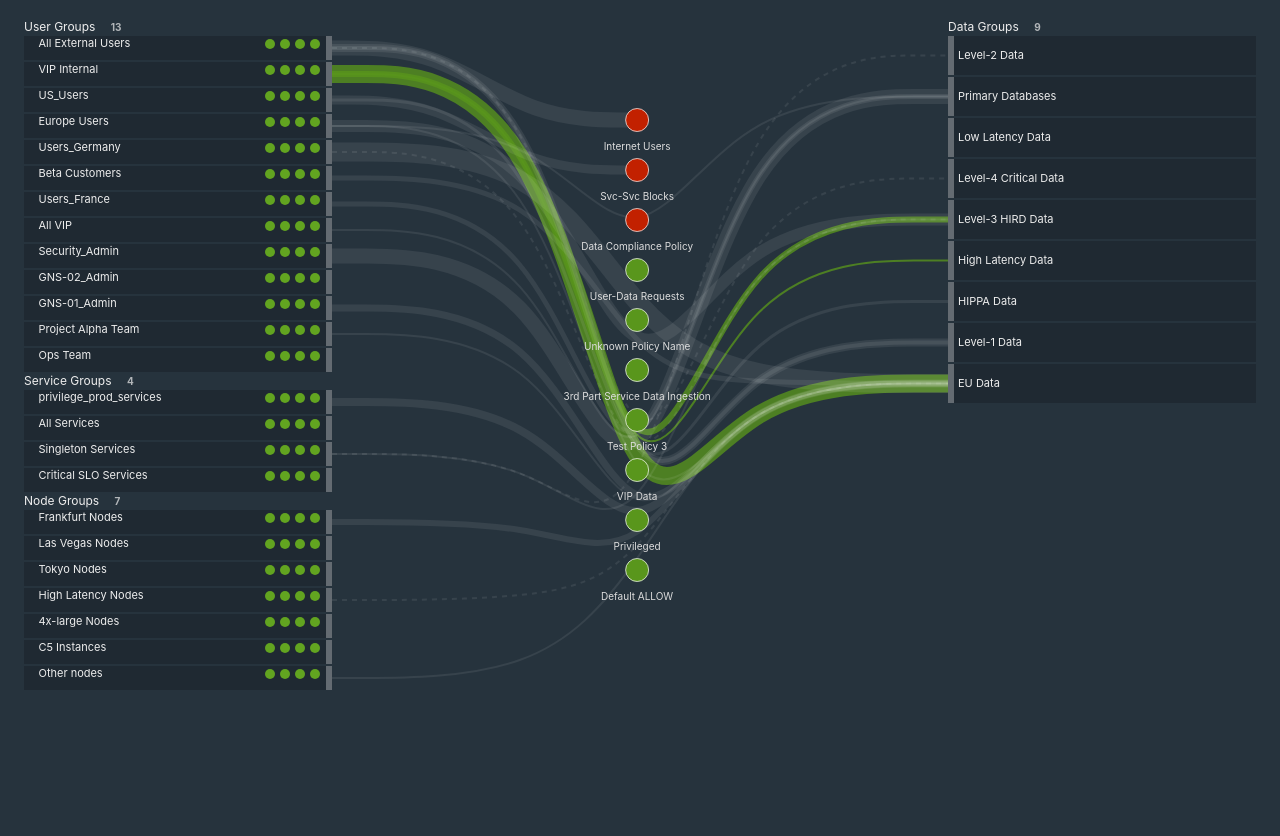
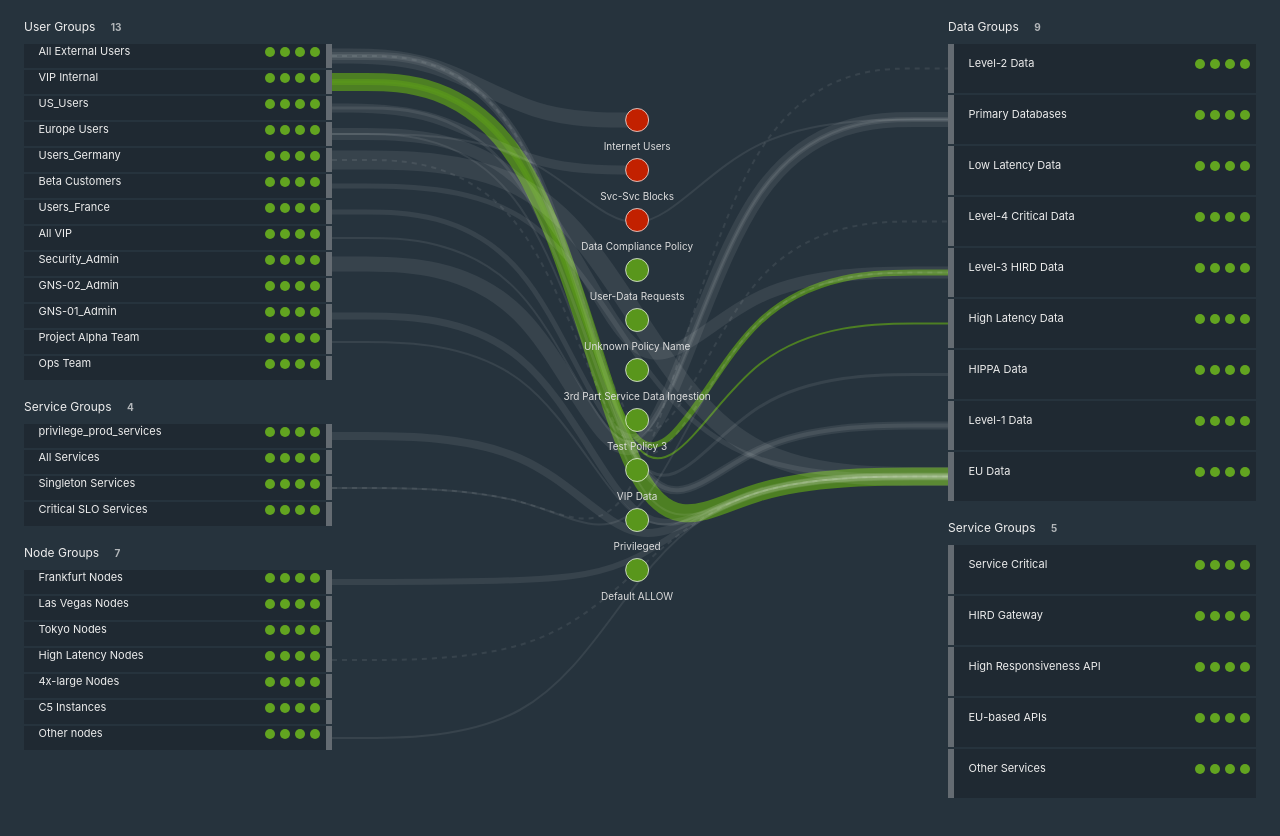
Before and after one commit to rostag/exp, an Angular app: page / in a window 1280 px wide. Shown: the top 836 px of the page. Before the commit the page ends 800 px from the top, so only its background shows below. Built offline with nearby package versions, Linux system fonts and the light colour scheme.

Commit message:
Update for deploy

```diff
--- a/src/app/acp-groups/acp-groups.component.html
+++ b/src/app/acp-groups/acp-groups.component.html
@@ -1,6 +1,6 @@
 <div class="section-title">
-  <clr-icon [shape]="icon" class="user-icon"></clr-icon>
-  {{title}} <span>{{collection?.length}}</span>
+  <clr-icon [attr.shape]="icon" class="user-icon"></clr-icon>
+  {{ title }} <span>{{ collection?.length }}</span>
 </div>
 <div
   *ngFor="let src of collection"
@@ -12,8 +12,20 @@
 >
   <div class="item-header">
     <div class="expander" (click)="expandSource(src)">
-      <clr-icon shape="caret" style="transform: rotate(90deg);" *ngIf="!src.expanded"></clr-icon>
-      <clr-icon shape="caret" style="transform: rotate(180deg);" *ngIf="src.expanded"></clr-icon>
+      <clr-icon
+        shape="caret"
+        style="transform: rotate(90deg);"
+        *ngIf="!src.expanded"
+        title="Expand item"
+        size="16"
+      ></clr-icon>
+      <clr-icon
+        shape="caret"
+        style="transform: rotate(180deg);"
+        *ngIf="src.expanded"
+        title="Collapse item"
+        size="16"
+      ></clr-icon>
     </div>
 
     <div class="text">{{ src.label }}</div>
@@ -28,9 +40,9 @@
     </div>
   </div>
   <div class="contents">
-    <h3>Group details</h3>
-    <p>ID: {{ src.id }}</p>
-    <p>Type: {{ src.type }}</p>
-    <p>Items count: {{ src.items?.length || 0 }}</p>
+    <h5>Group details</h5>
+    <div>ID: {{ src.id }}</div>
+    <div>Type: {{ src.type }}</div>
+    <div>Items count: {{ src.items?.length || 0 }}</div>
   </div>
 </div>
--- a/src/app/acp-groups/acp-groups.component.scss
+++ b/src/app/acp-groups/acp-groups.component.scss
@@ -1,8 +1,10 @@
 :host {
   display: block;
+  margin-bottom: 20px;
 
   .section-title {
     margin-top: -2px;
+    margin-bottom: 8px;
     font-size: 12px;
     line-height: 18px;
     color: #ffffff;
--- a/src/app/acp-groups/acp-groups.component.ts
+++ b/src/app/acp-groups/acp-groups.component.ts
@@ -6,8 +6,7 @@ import { ResourceGroup } from '../flow-diagram/data-model';
   templateUrl: './acp-groups.component.html',
   styleUrls: ['./acp-groups.component.scss'],
 })
-export class GroupsComponent implements OnInit {
-
+export class AcpPostureGroupsComponent implements OnInit {
   @Input() icon: string;
   @Input() title: string;
   @Input() collection;
@@ -15,8 +14,7 @@ export class GroupsComponent implements OnInit {
   @Output() itemSelected = new EventEmitter<any>();
   @Output() itemSet = new EventEmitter<any>();
 
-  ngOnInit() {
-  }
+  ngOnInit() {}
 
   public selectSource(src: ResourceGroup) {
     this.itemSelected.emit(src);
--- a/src/app/app.module.ts
+++ b/src/app/app.module.ts
@@ -4,13 +4,13 @@ import { NgModule, CUSTOM_ELEMENTS_SCHEMA } from '@angular/core';
 import { AppRoutingModule } from './app-routing.module';
 import { AppComponent } from './app.component';
 import { FlowDiagramComponent } from './flow-diagram/diagram.component';
-import { GroupsComponent } from './acp-groups/acp-groups.component';
+import { AcpPostureGroupsComponent } from './acp-groups/acp-groups.component';
 
 @NgModule({
   declarations: [
     AppComponent,
     FlowDiagramComponent,
-    GroupsComponent
+    AcpPostureGroupsComponent
   ],
   imports: [
     BrowserModule,
--- a/src/app/flow-diagram/dataset.ts
+++ b/src/app/flow-diagram/dataset.ts
@@ -29,7 +29,7 @@ export const sources: ResourceGroup[] = [
     label: 'Users_Germany',
     id: 'source-5',
     type: RESOURCE_GROUP_TYPE.USER,
-    items: []
+    items: [],
   },
   {
     label: 'Beta Customers',
@@ -173,6 +173,33 @@ export const destinations: ResourceGroup[] = [
     label: 'EU Data',
     id: 'destination-9',
     type: RESOURCE_GROUP_TYPE.DATA,
+  },
+
+
+  {
+    label: 'Service Critical',
+    id: 'destination-10',
+    type: RESOURCE_GROUP_TYPE.SERVICE,
+  },
+  {
+    label: 'HIRD Gateway',
+    id: 'destination-11',
+    type: RESOURCE_GROUP_TYPE.SERVICE,
+  },
+  {
+    label: 'High Responsiveness API',
+    id: 'destination-12',
+    type: RESOURCE_GROUP_TYPE.SERVICE,
+  },
+  {
+    label: 'EU-based APIs',
+    id: 'destination-13',
+    type: RESOURCE_GROUP_TYPE.SERVICE,
+  },
+  {
+    label: 'Other Services',
+    id: 'destination-14',
+    type: RESOURCE_GROUP_TYPE.SERVICE,
   },
 ];
 
--- a/src/app/flow-diagram/diagram.component.html
+++ b/src/app/flow-diagram/diagram.component.html
@@ -7,23 +7,23 @@
         [collection]="byType(sources, 'USER')"
         (itemSelected)="selectSource($event)"
         (itemSet)="setSource($event)"
-        >
+      >
       </app-acp-groups>
       <app-acp-groups
         [icon]="'applications'"
         [title]="'Service Groups'"
         [collection]="byType(sources, 'SERVICE')"
         (itemSelected)="selectSource($event)"
-        (itemSet)="setSource($event)">
-        >
+        (itemSet)="setSource($event)"
+      >
       </app-acp-groups>
       <app-acp-groups
         [icon]="'rack-server'"
         [title]="'Node Groups'"
         [collection]="byType(sources, 'NODE')"
         (itemSelected)="selectSource($event)"
-        (itemSet)="setSource($event)">
-        >
+        (itemSet)="setSource($event)"
+      >
       </app-acp-groups>
     </div>
 
@@ -32,18 +32,22 @@
     </div>
 
     <div class="destinations">
-      <div class="section-title">
-        <clr-icon shape="data-cluster"></clr-icon>
-        Data Groups <span>9</span>
-      </div>
-      <div
-        *ngFor="let destination of byType(destinations, 'DATA')"
-        [id]="destination.id"
-        class="list-item"
-        title="{{ destination.id }}"
+      <app-acp-groups
+        [icon]="'data-cluster'"
+        [title]="'Data Groups'"
+        [collection]="byType(destinations, 'DATA')"
+        (itemSelected)="selectDestination($event)"
+        (itemSet)="setDestination($event)"
       >
-        {{ destination.label }}
-      </div>
+      </app-acp-groups>
+      <app-acp-groups
+        [icon]="'application'"
+        [title]="'Service Groups'"
+        [collection]="byType(destinations, 'SERVICE')"
+        (itemSelected)="selectDestination($event)"
+        (itemSet)="setDestination($event)"
+      >
+      </app-acp-groups>
     </div>
   </div>
 </div>
--- a/src/app/flow-diagram/diagram.component.scss
+++ b/src/app/flow-diagram/diagram.component.scss
@@ -7,97 +7,8 @@
     .diagram {
       display: flex;
 
-      .section-title {
-        margin-top: -2px;
-        font-size: 12px;
-        line-height: 18px;
-        color: #ffffff;
-
-        span {
-          opacity: 0.7;
-          margin-left: 12px;
-          font-size: 10px;
-          font-weight: bold;
-        }
-      }
-
-      .list-item {
-        border: 2px solid transparent;
-        background-color: rgba(0, 0, 0, 0.19);
-        padding: 0 6px 0 4px;
-        margin-bottom: 2px;
-        font-size: 11px;
-
-        .item-header {
-          display: flex;
-          justify-content: space-between;
-
-          .expander {
-            flex: 1 1 12px;
-          }
-
-          .text {
-            flex: 5 5 500px;
-            white-space: nowrap;
-          }
-
-          .meta {
-            flex: 1 1 100px;
-            height: 22px;
-            padding-top: 2px;
-
-            svg {
-              width: 100px;
-              height: 10px;
-
-              circle {
-                fill: #62a420;
-              }
-            }
-          }
-        }
-
-        .contents {
-          display: none;
-        }
-      }
-
-      .list-item.expanded {
-        .contents {
-          display: block;
-          margin-top: 4px;
-          padding: 4px 2px 3px 12px;
-          border-top: 1px solid #777;
-        }
-      }
-
-      .list-item:hover:after {
-        position: absolute;
-        content: '\2192  ';
-        left: 0;
-        font-size: 11px;
-        line-height: 1.5;
-      }
-
       .sources {
         flex: 1;
-
-        > div {
-          color: #eee;
-        }
-        .list-item {
-          border: 0px solid transparent;
-          border-right: 6px solid rgba(255, 255, 255, 0.31);
-        }
-
-        .list-item:hover,
-        .list-item.selected {
-          border: 2px solid #62a420 !important;
-          padding: 0px 2px 0px 2px;
-          margin-top: -2px;
-          margin-bottom: 0;
-          cursor: pointer;
-        }
       }
 
       .chart-container {
@@ -107,17 +18,6 @@
 
       .destinations {
         flex: 1;
-
-        > div {
-          color: #eee;
-        }
-
-        .list-item {
-          padding-top: 12px;
-          padding-bottom: 13px;
-          border: 0px solid transparent;
-          border-left: 6px solid rgba(255, 255, 255, 0.31);
-        }
       }
     }
   }
--- a/src/app/flow-diagram/diagram.component.ts
+++ b/src/app/flow-diagram/diagram.component.ts
@@ -17,7 +17,19 @@ import {
   styleUrls: ['./diagram.component.scss'],
 })
 export class FlowDiagramComponent implements OnInit, AfterViewInit {
-  @Input() srcType: RESOURCE_GROUP_TYPE = RESOURCE_GROUP_TYPE.ALL;
+  @Input() set srcType(type: RESOURCE_GROUP_TYPE) {
+    this.settings.srcType = type;
+    this.renderFilters();
+  }
+  get srcType(): RESOURCE_GROUP_TYPE {
+    return this.settings.srcType as RESOURCE_GROUP_TYPE;
+  }
+
+  private settings = {
+    srcType: RESOURCE_GROUP_TYPE.ALL,
+    dstType: RESOURCE_GROUP_TYPE.ALL,
+  };
+
   @Input() dstType: RESOURCE_GROUP_TYPE = RESOURCE_GROUP_TYPE.DATA;
 
   public cnf = config;
@@ -26,8 +38,15 @@ export class FlowDiagramComponent implements OnInit, AfterViewInit {
   public streams = streams;
   public gates = gates;
 
+  private rawSources = sources;
+  private rawDestinations = destinations;
+  private rawStreams = streams;
+  private rawGates = gates;
+
   private defaultGate = defaultGate;
   private selectedSource: ResourceGroup;
+  private selectedDestination: ResourceGroup;
+  private selectedGate: Gate;
   private chartContainer;
 
   @HostListener('window:resize', ['$event'])
@@ -44,8 +63,53 @@ export class FlowDiagramComponent implements OnInit, AfterViewInit {
     this.selectSource(this.sources[1]);
   }
 
+  public byType(collection: ResourceGroup[], type: string): ResourceGroup[] {
+    return collection.filter((item: ResourceGroup) => item.type === type);
+  }
+
+  public selectGate(gate: Gate) {
+    this.selectedGate = gate;
+  }
+
+  public selectSource(src: ResourceGroup) {
+    // Select related streams
+    this.streams.forEach(stream => (stream.selected = false));
+    this.getStreamsBySource(src).forEach(stream => (stream.selected = true));
+    this.drawChart();
+  }
+
+  public setSource(src: ResourceGroup) {
+    if (this.selectedSource) {
+      this.selectedSource.selected = false;
+    }
+    this.selectedSource = src;
+    this.selectedSource.selected = true;
+    this.drawChart();
+  }
+
+  public selectDestination(src: ResourceGroup) {
+    // Select related streams
+    this.streams.forEach(stream => (stream.selected = false));
+    // this.getStreamsByDestination(src).forEach(stream => (stream.selected = true));
+    this.drawChart();
+  }
+
+  public setDestination(src: ResourceGroup) {
+    if (this.selectedDestination) {
+      this.selectedDestination.selected = false;
+    }
+    this.selectedDestination = src;
+    this.selectedDestination.selected = true;
+    this.drawChart();
+  }
+
   private renderFilters() {
     this.gates.push(this.defaultGate);
+
+    this.sources = this.rawSources.concat();
+    this.destinations = this.rawDestinations.concat();
+    this.gates = this.rawGates.concat();
+    this.streams = this.rawStreams.concat();
 
     const filteredBySource: RenderModel = this.filterBySource(this.srcType);
     this.sources = filteredBySource.sources.concat();
@@ -141,7 +205,7 @@ export class FlowDiagramComponent implements OnInit, AfterViewInit {
       .attr('d', pathData);
   }
 
-  public drawGates(chart, gateGroup) {
+  private drawGates(chart, gateGroup) {
     const gateMarginTop = 100;
     const gateOuterHeight = 50;
     const gateLabelOffset = 10;
@@ -186,18 +250,6 @@ export class FlowDiagramComponent implements OnInit, AfterViewInit {
     }
   }
 
-  public byType(collection: ResourceGroup[], type: string): ResourceGroup[] {
-    return collection.filter((item: ResourceGroup) => item.type === type);
-  }
-
-  public selectGate(gate: Gate) {
-    console.log('Select gate:', gate);
-  }
-
-  public getGates(): Gate[] {
-    return this.gates;
-  }
-
   private getGateByStream(stream: Stream): Gate {
     return this.gates.find(gate => gate.srcId === stream.srcId && gate.dstId === stream.dstId);
   }
@@ -233,27 +285,7 @@ export class FlowDiagramComponent implements OnInit, AfterViewInit {
     return null;
   }
 
-  public selectSource(src: ResourceGroup) {
-    // Select related streams
-    this.streams.forEach(stream => (stream.selected = false));
-    this.getStreamsBySource(src).forEach(stream => (stream.selected = true));
-    this.drawChart();
-  }
-
-  public setSource(src: ResourceGroup) {
-    if (this.selectedSource) {
-      this.selectedSource.selected = false;
-    }
-    this.selectedSource = src;
-    this.selectedSource.selected = true;
-    this.drawChart();
-  }
-
   private getStreamsBySource(src: ResourceGroup): Stream[] {
     return this.streams.filter(stream => stream.srcId === src.id);
   }
-
-  public expandSource(src: ResourceGroup) {
-    src.expanded = !src.expanded;
-  }
 }
```
